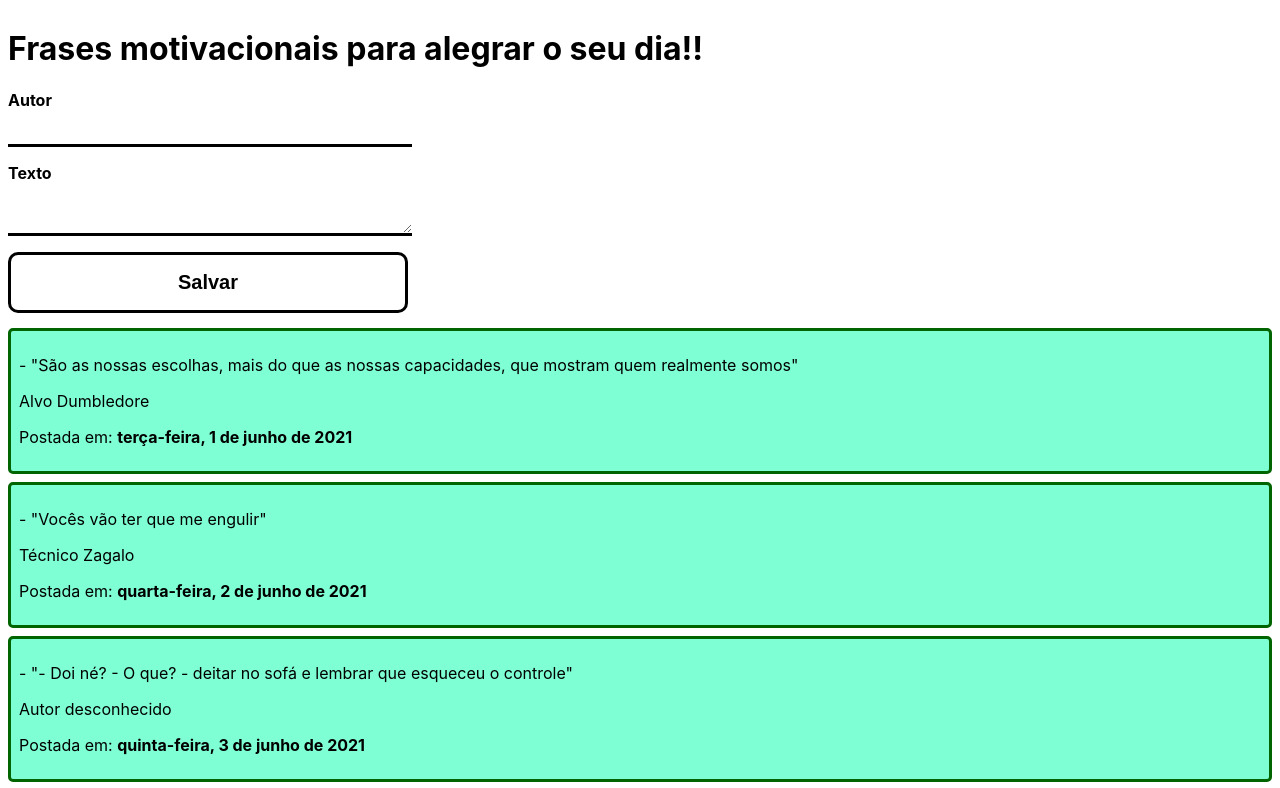
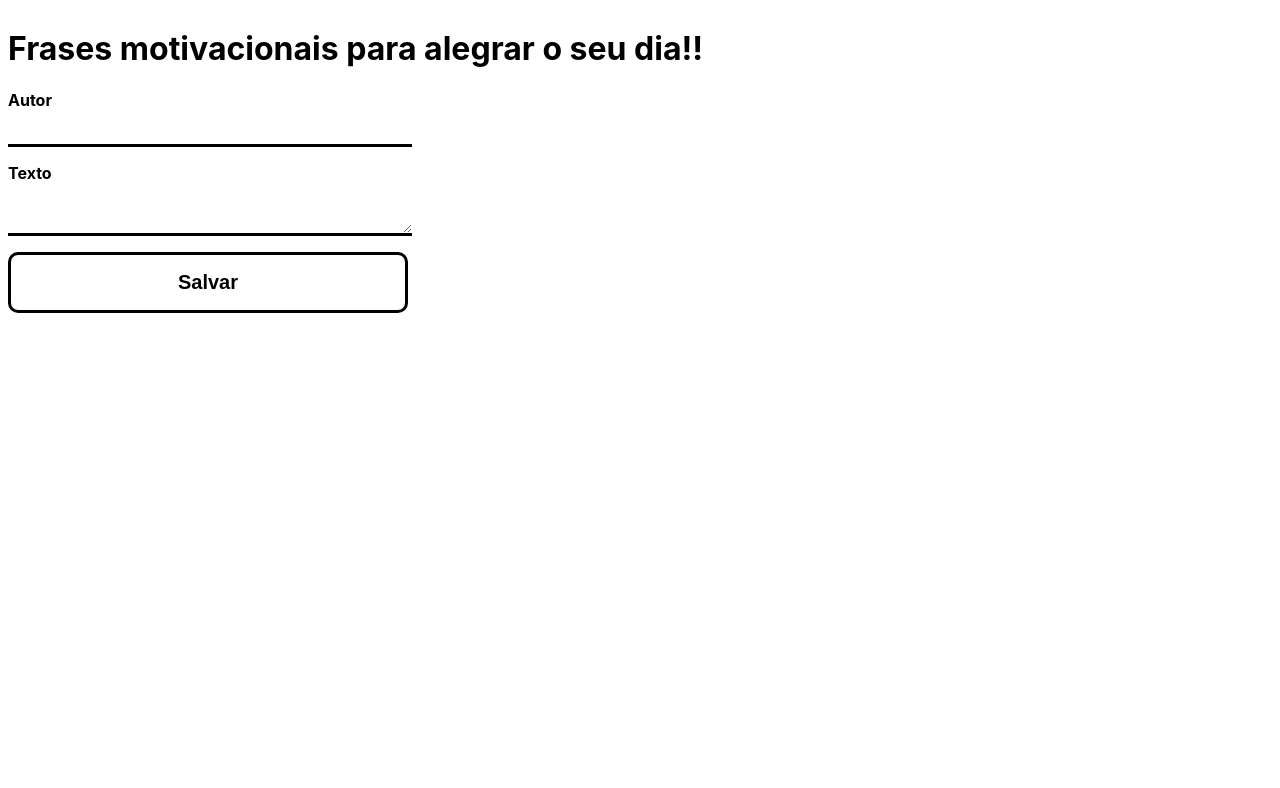
Before and after one commit to viniciosneves/serratec-frases-motivacionais, a React (Create React App) app: page / in a window 1280 px wide. Shown: the top 788 px of the page. Built offline with nearby package versions, Linux system fonts and the light colour scheme.

Commit message:
useState no App.js

```diff
--- a/src/App.js
+++ b/src/App.js
@@ -3,46 +3,34 @@ import FraseMotivacional from
 
 import './App.css'
 import Formulario from './componentes/Formulario';
+import { useState } from 'react';
 
 const App = () => {
 
-  const frases = [
-    {
-      texto: 'São as nossas escolhas, mais do que as nossas capacidades, que mostram quem realmente somos',
-      autor: 'Alvo Dumbledore',
-      criadaEm: new Date(2021, 5, 1)
-    },
-    {
-      texto: 'Vocês vão ter que me engulir',
-      autor: 'Técnico Zagalo',
-      criadaEm: new Date(2021, 5, 2)
-    },
-    {
-      texto: '- Doi né? - O que? - deitar no sofá e lembrar que esqueceu o controle',
-      autor: 'Autor desconhecido',
-      criadaEm: new Date(2021, 5, 3)
-    },
-    {
-      texto: 'toda e qualquer prisão é temporaria, apenas a liberdade é eterna',
-      autor: 'sant',
-      criadaEm: new Date(2021, 5, 4)
-    },
-  ]
+  const [frases, setFrases] = useState([])
+
+  const adicionaFrase = (frase) => {
+    frase.criadaEm = new Date()
+    setFrases([
+      frase,
+      ...frases // spread operator
+    ])
+  }
 
   return (
     <div className="container">
       <h1>Frases motivacionais para alegrar o seu dia!!</h1>
 
-      <Formulario />
+      <Formulario aoSalvar={adicionaFrase}/>
 
-      <FraseMotivacional
-        frase={frases[0].texto}
-        autor={frases[0].autor}
-        criadaEm={frases[0].criadaEm}/>
+      {frases.map((frase, indice) =>
+        <FraseMotivacional
+          key={indice}
+          frase={frase.texto}
+          autor={frase.autor}
+          criadaEm={frase.criadaEm}/>
+      )}
 
-      <FraseMotivacional frase={frases[1].texto} autor={frases[1].autor} criadaEm={frases[1].criadaEm}/>
-      <FraseMotivacional frase={frases[2].texto} autor={frases[2].autor} criadaEm={frases[2].criadaEm}/>
-      <FraseMotivacional frase={frases[3].texto} autor={frases[3].autor} criadaEm={frases[3].criadaEm}/>
     </div>
   );
 }
--- a/src/componentes/Formulario/index.jsx
+++ b/src/componentes/Formulario/index.jsx
@@ -1,7 +1,7 @@
 import { useState } from 'react'
 import './estilos.css'
 
-const Formulario = () => {
+const Formulario = ({ aoSalvar }) => {
 
   const [autor, setAutor] = useState('')
   const [texto, setTexto] = useState('')
@@ -17,11 +17,12 @@ const Formulario = () => {
 
   const salvar = (evento) => {
     evento.preventDefault()
-    console.log('Formulario foi submetido');
     const frase = {}
     frase.autor = autor
     frase.texto = texto
-    console.log(frase);
+    aoSalvar(frase)
+    setAutor('')
+    setTexto('')
   }
 
   return (
```
